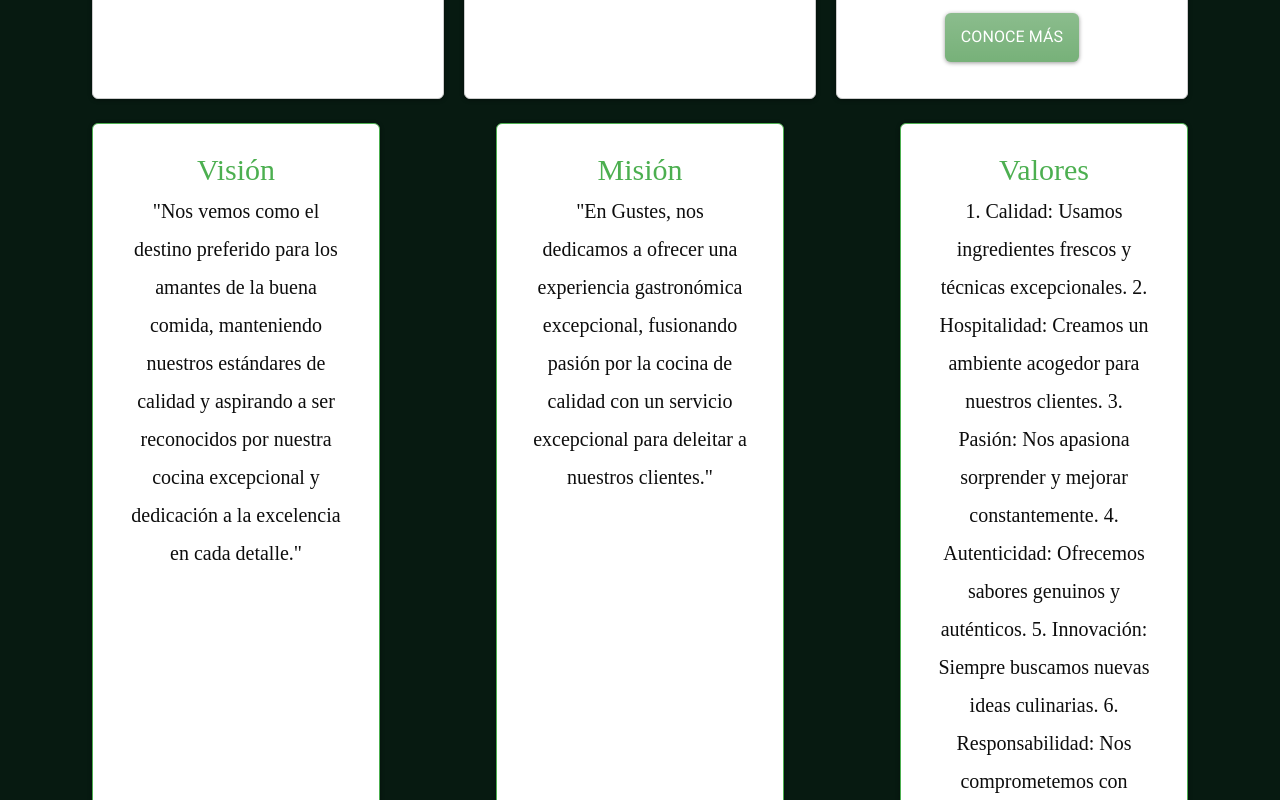
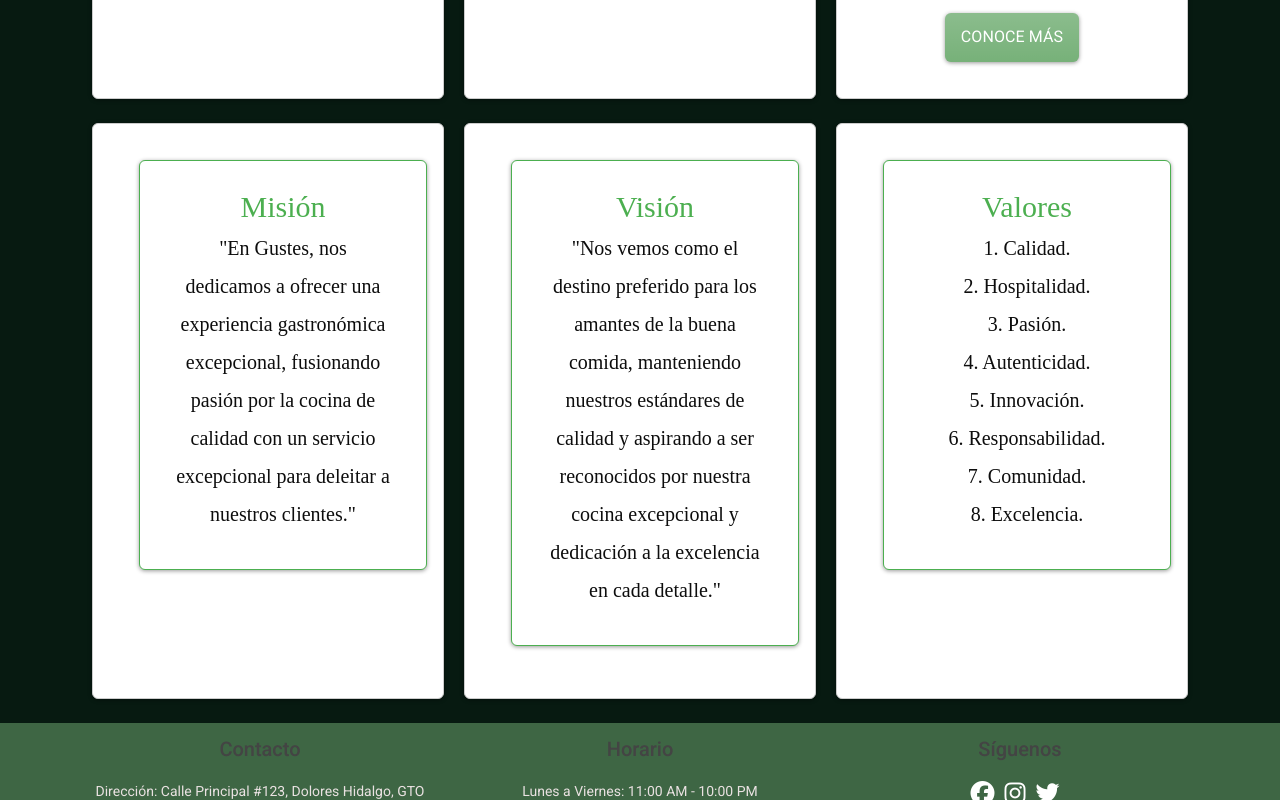
Before and after one commit to Maiz28/fronteresa, an Angular app: page / in a window 1280 px wide. Shown: the part 1380-2180 px from the top of the page. Built offline with nearby package versions, Linux system fonts and the light colour scheme.

Commit message:
"mapa de sitio"

```diff
--- a/src/app/app-routing.module.ts
+++ b/src/app/app-routing.module.ts
@@ -9,6 +9,8 @@ import { AgregarmenuComponent } from './components/agregarmenu/agregarmenu.compo
 import { ReservacionComponent } from './components/reservacion/reservacion.component';
 import { BreadcrumbsComponent } from './components/breadcrumbs/breadcrumbs.component';
 import { PedidoComponent } from './components/pedido/pedido.component';
+import { MapaComponent } from './components/mapa/mapa.component';
+
 const routes: Routes = [
   { path: '', component:InicioComponent},
   { path: 'menu', component:MenuComponent},
@@ -18,7 +20,8 @@ const routes: Routes = [
   { path: 'register', component: RegisterComponent},
   { path: 'agregar-platillo', component: AgregarmenuComponent, pathMatch: 'full', data: { title: 'Agregar Platillo' } },
   { path: 'reservaciones', component: ReservacionComponent},
-  { path: 'migas' , component:BreadcrumbsComponent}
+  { path: 'migas' , component:BreadcrumbsComponent},
+  { path: 'mapa', component: MapaComponent}
 
 ];
 
--- a/src/app/app.component.html
+++ b/src/app/app.component.html
@@ -26,6 +26,7 @@
 
           <a class="nav-link" href="/menu">Menú</a>
           <a class="nav-link" href="/login">login</a>
+          <a class="nav-link" href="/mapa">Mapa del sitio </a>
 
 
         </div>
--- a/src/app/app.module.ts
+++ b/src/app/app.module.ts
@@ -20,6 +20,7 @@ import { MatInputModule } from '@angular/material/input';
 import { MatIconModule } from '@angular/material/icon';
 import { MatFormFieldModule } from '@angular/material/form-field';
 import { MatButtonModule } from '@angular/material/button';
+import { MapaComponent } from './components/mapa/mapa.component';
 
 @NgModule({
   declarations: [
@@ -32,7 +33,8 @@ import { MatButtonModule } from '@angular/material/button';
     AgregarmenuComponent,
     ReservacionComponent,
     BreadcrumbsComponent,
-    PedidoComponent
+    PedidoComponent,
+    MapaComponent
   ],
   imports: [
     BrowserModule,
--- a/src/app/components/inicio/inicio.component.html
+++ b/src/app/components/inicio/inicio.component.html
@@ -8,6 +8,7 @@
           </ol>
         </nav>
       </div>
+
       <div class="container mt-4">
         <div class="containerv">
           <img
@@ -89,15 +90,9 @@
       </div>
     </div>
 
-<div>
     <div class="container mt-4 mb-4">
-    <div class="card border-success mb-3" style="max-width: 18rem;">
-      <div class="card-body text-success">
-        <h5 class="card-title titulos ">Visión</h5>
-        <p class="card-text">"Nos vemos como el destino preferido para los amantes de la buena comida, manteniendo nuestros estándares de calidad y aspirando a ser reconocidos por nuestra cocina excepcional y dedicación a la excelencia en cada detalle."</p>
-      </div>
-    </div>
-
+      <div class="card">
+        <div class="card-body">
           <div class="card border-success mb-3" style="max-width: 18rem;">
             <div class="card-body text-success">
               <h5 class="card-title titulos">Misión</h5>
@@ -106,22 +101,36 @@
               </p>
             </div>
           </div>
+        </div>
+      </div>
+      <div class="card">
+        <div class="card-body">
           <div class="card border-success mb-3" style="max-width: 18rem;">
+            <div class="card-body text-success">
+              <h5 class="card-title titulos">Visión</h5>
+              <p class="card-text">"Nos vemos como el destino preferido para los amantes de la buena comida, manteniendo nuestros estándares de calidad y aspirando a ser reconocidos por nuestra cocina excepcional y dedicación a la excelencia en cada detalle."</p>
+            </div>
+          </div>
+        </div>
+      </div>
+      <div class="card">
+        <div class="card-body">
+          <div class="card border-success mb-3 " style="max-width: 18rem;">
             <div class="card-body text-success">
               <h5 class="card-title titulos">Valores</h5>
               <p
                 class="card-text">
-          1. Calidad: Usamos ingredientes frescos y técnicas excepcionales.
-          2. Hospitalidad: Creamos un ambiente acogedor para nuestros clientes.
-          3. Pasión: Nos apasiona sorprender y mejorar constantemente.
-          4. Autenticidad: Ofrecemos sabores genuinos y auténticos.
-          5. Innovación: Siempre buscamos nuevas ideas culinarias.
-          6. Responsabilidad: Nos comprometemos con prácticas sostenibles.
-          7. Comunidad: Contribuimos al bienestar local.
-          8. Excelencia: Nos esforzamos por superar expectativas.
+                1. Calidad.   <br>
+                2. Hospitalidad. <br>
+                3. Pasión. <br>
+                4. Autenticidad. <br>
+                5. Innovación. <br>
+                6. Responsabilidad. <br>
+                7. Comunidad. <br>
+                8. Excelencia. <br>
               </p>
             </div>
           </div>
-
         </div>
       </div>
+    </div>
--- /dev/null
+++ b/src/app/components/mapa/mapa.component.html
@@ -0,0 +1,3 @@
+<div>
+    <button type="button" class="btn btn-success">Success</button>
+</div>
--- /dev/null
+++ b/src/app/components/mapa/mapa.component.ts
@@ -0,0 +1,15 @@
+import { Component, OnInit } from '@angular/core';
+
+@Component({
+  selector: 'app-mapa',
+  templateUrl: './mapa.component.html',
+  styleUrls: ['./mapa.component.css']
+})
+export class MapaComponent implements OnInit {
+
+  constructor() { }
+
+  ngOnInit(): void {
+  }
+
+}
```
Also changed, not shown: src/app/components/mapa/mapa.component.css (added), 1 other file (tests, documents, lock files or other folders). Lines whose indentation alone changed are shown as unchanged.
